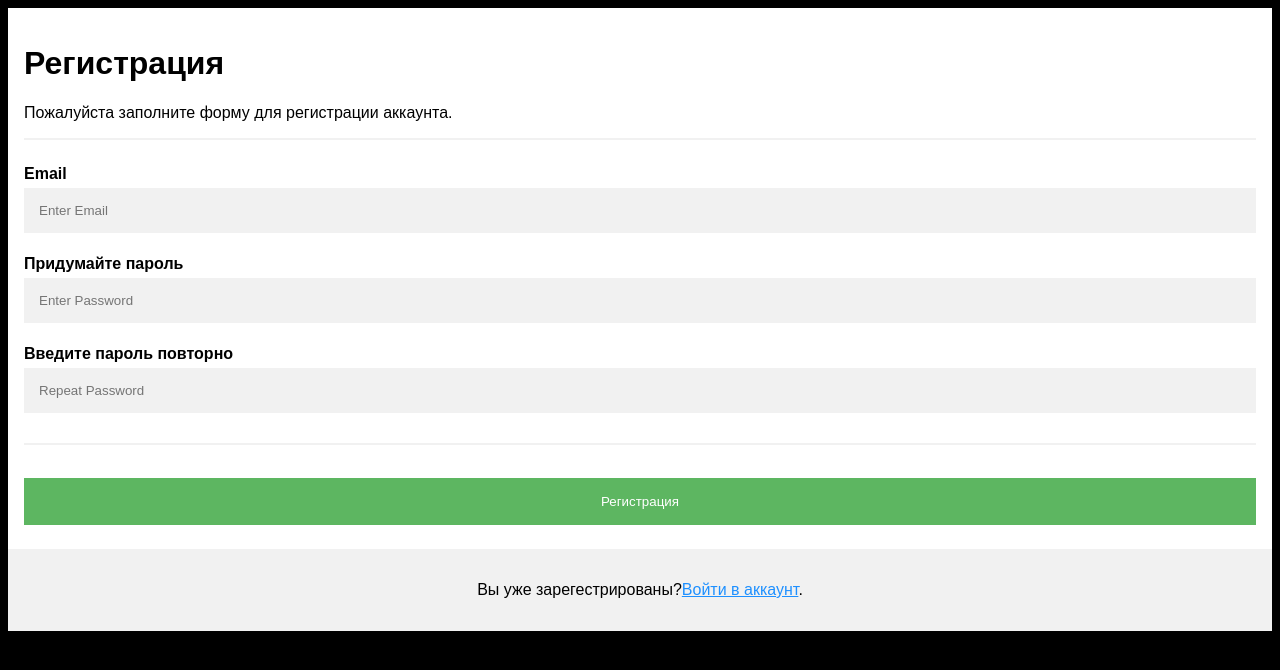
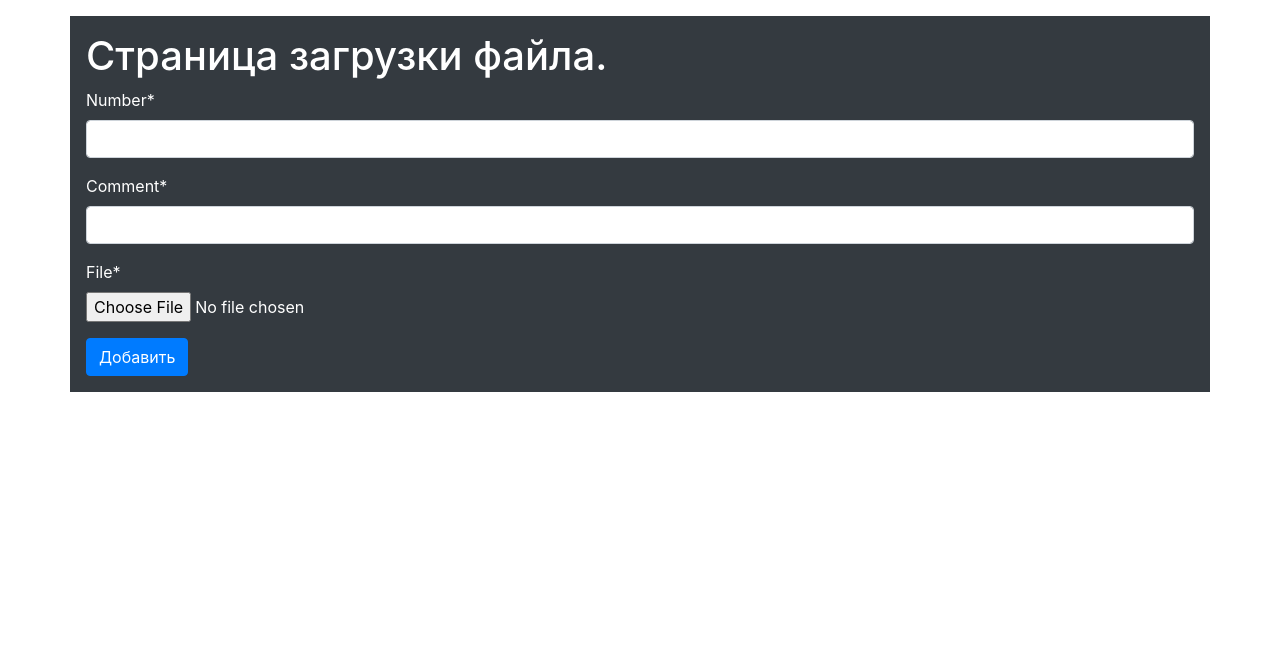
Before and after one commit to scand1ce/new-exp-for-storage, a Django app: page / in a window 1280 px wide. Shown: the top 670 px of the page. Run offline with Django 3.2, Linux system fonts and the light colour scheme; some libraries are stand-ins or nearby versions.

Commit message:
'next_change'

```diff
--- a/upload/forms.py
+++ b/upload/forms.py
@@ -2,7 +2,7 @@ from django import forms
 from .models import UploadFile
 
 
-class UploadForm(forms.Form):
+class UploadForm(forms.ModelForm):
     class Meta:
         model = UploadFile
-        fields = '__all__'
+        fields = ('number', 'comment', 'file')
--- a/upload/models.py
+++ b/upload/models.py
@@ -1,11 +1,10 @@
 from django.db import models
 
 
-class UserAccount(models.Model):
-    pass
+class UploadFile(models.Model):
+    number = models.IntegerField(max_length=100)
+    comment = models.CharField(max_length=100)
+    file = models.FileField(upload_to='files/%Y/%m/%d/')
 
-
-class UploadFile(models.Model):
-    file = models.FileField(upload_to='documents/%Y/%m/%d/', blank=True)
-    uploaded_at = models.DateTimeField(auto_now_add=True)
-    objects = models.Manager()
+    def __str__(self):
+        return self.number
--- /dev/null
+++ b/upload/templates/base.html
@@ -0,0 +1,29 @@
+<!doctype html>
+<html lang="en">
+  <head>
+    <!-- Required meta tags -->
+    <meta charset="utf-8">
+    <meta name="viewport" content="width=device-width, initial-scale=1, shrink-to-fit=no">
+
+    <!-- Bootstrap CSS -->
+    <link rel="stylesheet" href="https://stackpath.bootstrapcdn.com/bootstrap/4.5.0/css/bootstrap.min.css" integrity="sha384-9aIt2nRpC12Uk9gS9baDl411NQApFmC26EwAOH8WgZl5MYYxFfc+NcPb1dKGj7Sk" crossorigin="anonymous">
+
+    <title>User's storage</title>
+  </head>
+  <body>
+
+
+
+<div class="container p-3 my-3 bg-dark text-white">
+     <h1>Страница загрузки файла.</h1>
+    {% block content %}
+
+    {% endblock %}
+
+</div>
+
+    <script src="https://code.jquery.com/jquery-3.5.1.slim.min.js" integrity="sha384-DfXdz2htPH0lsSSs5nCTpuj/zy4C+OGpamoFVy38MVBnE+IbbVYUew+OrCXaRkfj" crossorigin="anonymous"></script>
+    <script src="https://cdn.jsdelivr.net/npm/popper.js@1.16.0/dist/umd/popper.min.js" integrity="sha384-Q6E9RHvbIyZFJoft+2mJbHaEWldlvI9IOYy5n3zV9zzTtmI3UksdQRVvoxMfooAo" crossorigin="anonymous"></script>
+    <script src="https://stackpath.bootstrapcdn.com/bootstrap/4.5.0/js/bootstrap.min.js" integrity="sha384-OgVRvuATP1z7JjHLkuOU7Xw704+h835Lr+6QL9UvYjZE3Ipu6Tp75j7Bh/kR0JKI" crossorigin="anonymous"></script>
+  </body>
+</html>
--- a/upload/templates/pages/registration.html
+++ /dev/null
@@ -1,98 +0,0 @@
-
-<!DOCTYPE html>
-<html>
-<head>
-<meta name="viewport" content="width=device-width, initial-scale=1">
-<style>
-body {
-    font-family: Arial, Helvetica, sans-serif;
-    background-color: black;
-}
-
-* {
-    box-sizing: border-box;
-}
-
-/* Add padding to containers */
-.container {
-    padding: 16px;
-    background-color: white;
-}
-
-/* Full-width input fields */
-input[type=text], input[type=password] {
-    width: 100%;
-    padding: 15px;
-    margin: 5px 0 22px 0;
-    display: inline-block;
-    border: none;
-    background: #f1f1f1;
-}
-
-input[type=text]:focus, input[type=password]:focus {
-    background-color: #ddd;
-    outline: none;
-}
-
-/* Overwrite default styles of hr */
-hr {
-    border: 1px solid #f1f1f1;
-    margin-bottom: 25px;
-}
-
-/* Set a style for the submit button */
-.registerbtn {
-    background-color: #4CAF50;
-    color: white;
-    padding: 16px 20px;
-    margin: 8px 0;
-    border: none;
-    cursor: pointer;
-    width: 100%;
-    opacity: 0.9;
-}
-
-.registerbtn:hover {
-    opacity: 1;
-}
-
-/* Add a blue text color to links */
-a {
-    color: dodgerblue;
-}
-
-/* Set a grey background color and center the text of the "sign in" section */
-.signin {
-    background-color: #f1f1f1;
-    text-align: center;
-}
-</style>
-</head>
-<body>
-
-<form action="/action_page.php">
-  <div class="container">
-    <h1>Регистрация</h1>
-    <p>Пожалуйста заполните форму для регистрации аккаунта.</p>
-    <hr>
-
-    <label for="email"><b>Email</b></label>
-    <input type="text" placeholder="Enter Email" name="email" required>
-
-    <label for="psw"><b>Придумайте пароль</b></label>
-    <input type="password" placeholder="Enter Password" name="psw" required>
-
-    <label for="psw-repeat"><b>Введите пароль повторно</b></label>
-    <input type="password" placeholder="Repeat Password" name="psw-repeat" required>
-    <hr>
-
-    <button type="submit" class="registerbtn">Регистрация</button>
-  </div>
-
-  <div class="container signin">
-    <p>Вы уже зарегестрированы?<a href="pages/upload_.html">Войти  в аккаунт</a>.</p>
-  </div>
-</form>
-
-</body>
-</html>
--- /dev/null
+++ b/upload/templates/pages/upload_files.html
@@ -0,0 +1,14 @@
+ {% extends 'base.html' %}
+
+ {% load crispy_forms_tags %}
+
+ {% block content %}
+<form method="post" enctype="multipart/form-data">
+    {% csrf_token %}
+    {{  form|crispy   }}
+    <button type="submit" value="Добавить" class="btn btn-primary">Добавить</button>
+
+</form>
+
+
+ {% endblock %}
--- a/upload/urls.py
+++ b/upload/urls.py
@@ -3,11 +3,13 @@ from django.urls import path
 
 
 from .views import *
+# from upload import views
 
 urlpatterns = [
-    path('', reg, name='registration'),
-    path('login/', login, name='login'),
+    path('', upload_files, name='upload_files'),
+    path('list_files/', list_files, name='list_files'),
     path('upload/', upload, name='user'),
 
 
+
 ]
--- a/upload/views.py
+++ b/upload/views.py
@@ -1,10 +1,13 @@
 # from django.http import HttpResponse, HttpResponseRedirect
-from django.shortcuts import render
+from django.shortcuts import render, redirect
 from django.views.generic import TemplateView
 from django.core.files.storage import FileSystemStorage
+from .forms import UploadForm
+from .models import UploadFile
+
 
 class Home(TemplateView):
-    template_name = 'pages/registration.html'
+    template_name = 'pages/upload_files.html'
 
 
 def upload(request):
@@ -15,12 +18,25 @@ def upload(request):
         name = fs.save(uploaded_file.name, uploaded_file)
         context['url'] = fs.url(name)
 
-    return render(request, 'pages/upload_.html', context)
+    return render(request, 'pages/upload_.html',  context)
 
 
-def login(request):
-    return render(request, 'pages/login.html')
+def list_files(request):
+    files = UploadFile.objects.all()
+    return render(request, 'pages/list_files.html', {
+        'files': files
+    })
 
 
-def reg(request):
-    return render(request, 'pages/registration.html')
+def upload_files(request):
+    if request.method == 'POST':
+        form = UploadForm(request.POST, request.FILES)
+        if form.is_valid():
+            form.save()
+            return redirect('list_files')
+    else:
+        form = UploadForm()
+
+    return render(request, 'pages/upload_files.html', {
+        'form': form
+    })
--- a/upload_files/urls.py
+++ b/upload_files/urls.py
@@ -12,4 +12,4 @@ urlpatterns = [
 ]
 
 if settings.DEBUG:
-    urlpatterns += static(settings.MEDIA_URL, documents_root=settings.MEDIA_ROOT)
+    urlpatterns += static(settings.MEDIA_URL, document_root=settings.MEDIA_ROOT)
```
Also changed, not shown: upload/templates/pages/list_files.html (added, +30 -0 lines), upload/templates/pages/login.html (deleted, +0 -147 lines), upload/templates/pages/upload_.html (+6 -3 lines), upload_files/settings.py (+6 -1 lines), db.sqlite3, upload/migrations/0001_initial.py, upload/migrations/0002_auto_20200713_2044.py (added), upload/migrations/0003_auto_20200713_2130.py (added), upload/migrations/0004_auto_20200713_2218.py (added).
